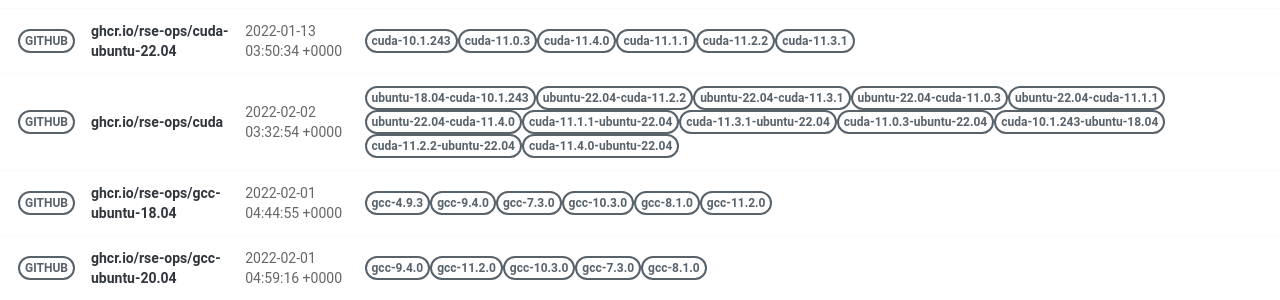
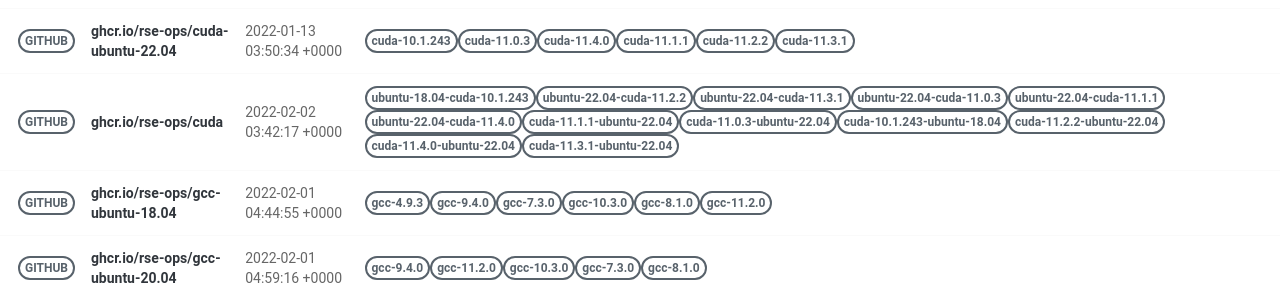
Before and after one commit to rse-ops/docker-images, a Jekyll site: the page built from pages/index.md, in a window 1280 px wide. Shown: the part 421-721 px from the top of the page. Built offline with Jekyll 4.4.1, drawn with Linux system fonts in a browser that asks for light colours; nearby versions of some CDN libraries.

Commit message:
Automated push to update library 2022-02-02

```diff
--- a/_library/ghcr.io-rse-ops-cuda.md
+++ b/_library/ghcr.io-rse-ops-cuda.md
@@ -1,7 +1,7 @@
 ---
 layout: container
 name: ghcr.io/rse-ops/cuda
-updated_at: 2022-02-02 03:32:54.800325
+updated_at: 2022-02-02 03:42:17.696556
 
 
 container_url: https://github.com/orgs/rse-ops/packages/container/package/cuda
```
Also changed, not shown: other parts of _library/ghcr.io-rse-ops-cuda.md (+3 -3 lines).
